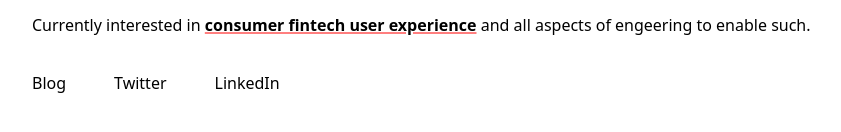
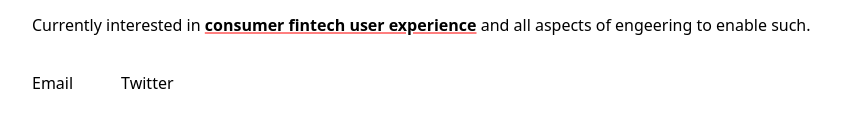
Before and after one commit to gavinfogel/gavinfogel.github.io, a React (Vite) app: page / in a window 1280 px wide. Shown: the part 172-304 px from the top of the page, without its empty margins (16-857 px from the left). Built offline with nearby package versions, Linux system fonts and the light colour scheme.

Commit message:
Add email

```diff
--- a/package.json
+++ b/package.json
@@ -2,7 +2,7 @@
 	"name": "personal",
 	"private": true,
 	"version": "0.0.0",
-	"homepage": "https://gavinfogel.github.io",
+	"homepage": "https://gavinfogel.github.io/gavinfogel.github.io",
 	"scripts": {
 		"dev": "vite",
 		"build": "tsc && vite build",
--- a/src/App.tsx
+++ b/src/App.tsx
@@ -24,9 +24,8 @@ export const App: React.FC = () => {
 					and all aspects of engeering to enable such.
 				</p>
 				<div className='flex flex-row space-x-12'>
-					<TextSiteLink site='Blog' link='' />
+					<TextSiteLink site='Email' link='mailto:gavin@fogel.io' />
 					<TextSiteLink site='Twitter' link='https://twitter.com/gavinfogel' />
-					<TextSiteLink site='LinkedIn' link='' />
 				</div>
 			</a.div>
 		</div>
```
